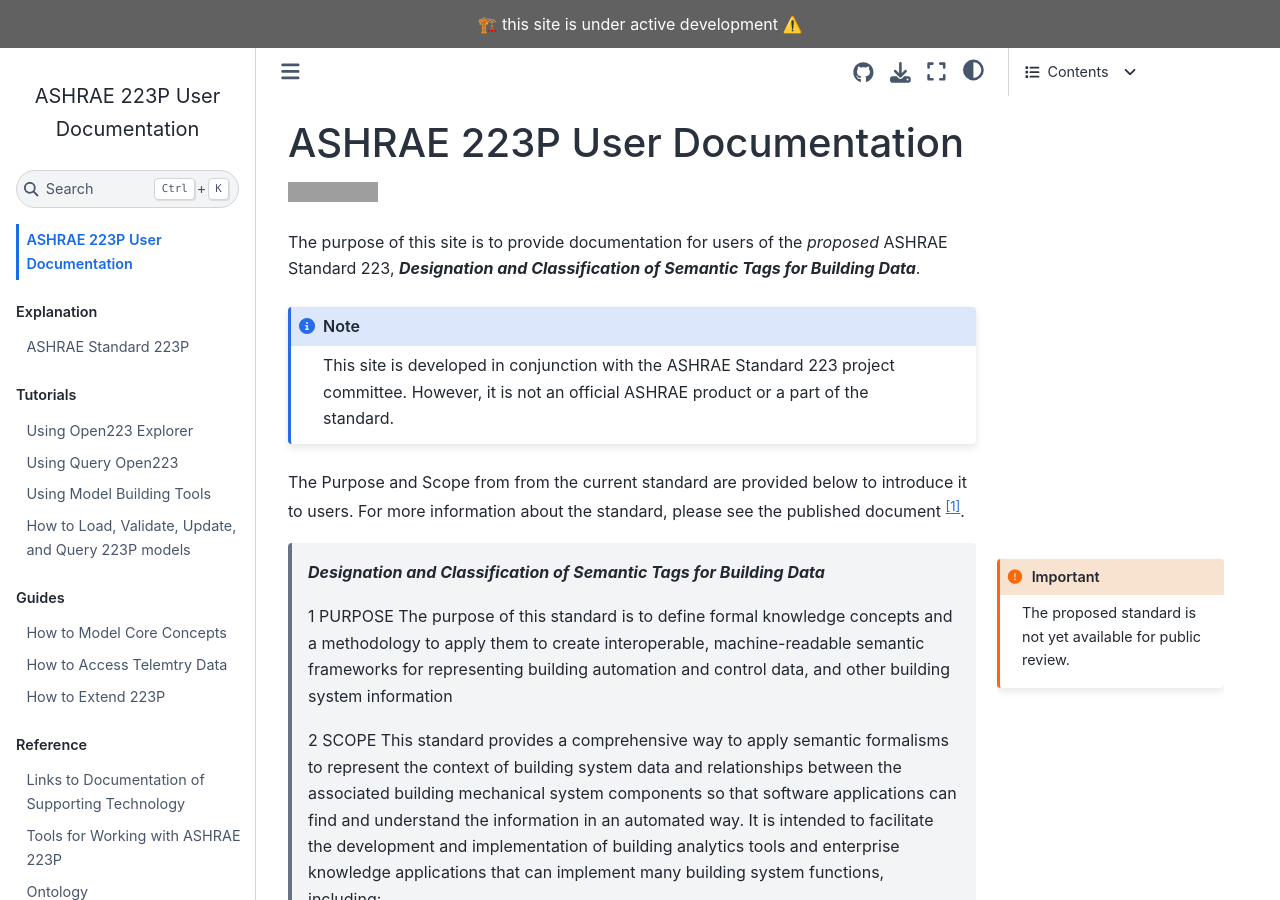
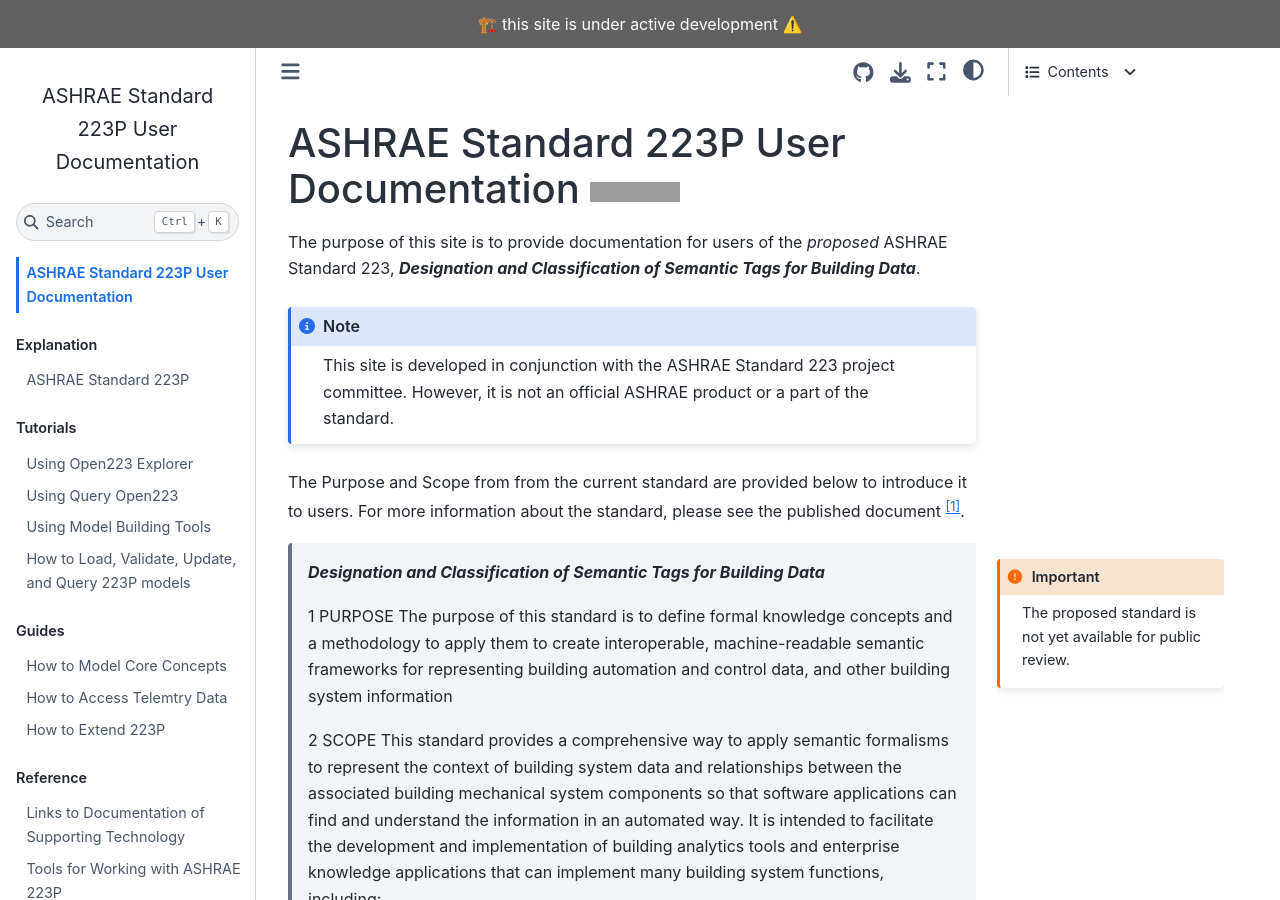
Before and after one commit to open223/docs.open223.info, a Jupyter Book: the page built from intro.md, in a window 1280 px wide and 900 px high. Built offline with Jupyter Book 1.0.4 settings and Sphinx 7.4.7 and the Sphinx Book theme 1.1.4, drawn with Linux system fonts in a browser that asks for light colours; some of the changed text lies outside the part shown; grey boxes are pictures that could not be loaded.

Commit message:
use consistent naming in site title and intro

```diff
--- a/_config.yml
+++ b/_config.yml
@@ -1,7 +1,7 @@
 # https://jupyterbook.org/en/stable/customize/config.html
 
 # Book settings
-title: ASHRAE 223P User Documentation
+title: ASHRAE Standard 223P User Documentation
 author: ""
 copyright: ""
 logo: ""
--- a/intro.md
+++ b/intro.md
@@ -1,4 +1,4 @@
-# ASHRAE 223P User Documentation [![Jupyter Book Badge](https://jupyterbook.org/badge.svg)](https://open223.github.io/docs.open223.info/)
+# ASHRAE Standard 223P User Documentation [![Jupyter Book Badge](https://jupyterbook.org/badge.svg)](https://open223.github.io/docs.open223.info/)
 
 The purpose of this site is to provide documentation for users of the *proposed* ASHRAE Standard 223, ***Designation and Classification of Semantic Tags for Building Data***.
 
```
